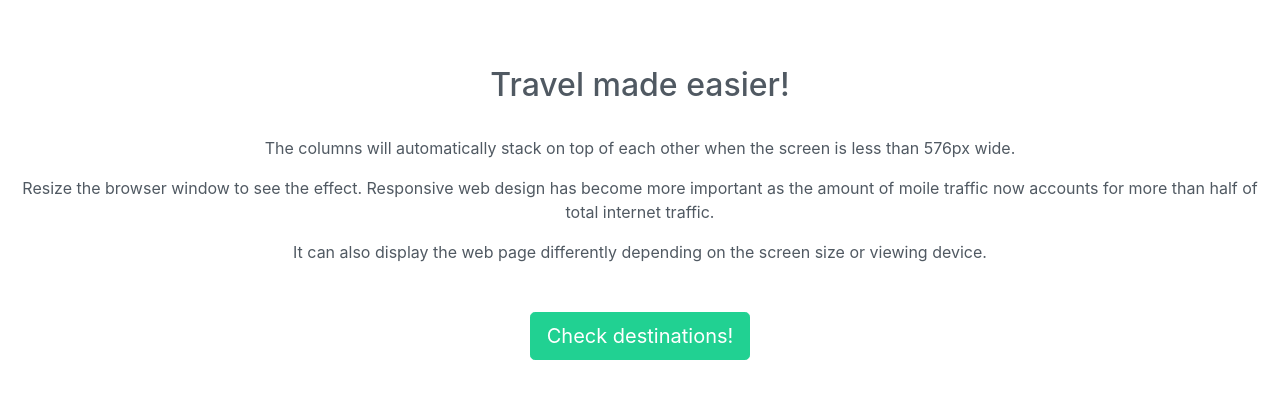
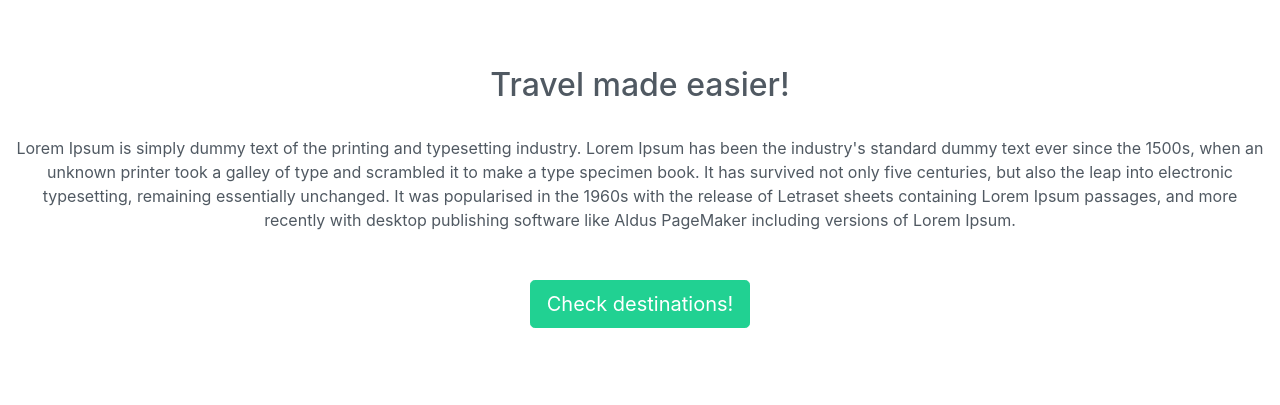
Before and after one commit to ungurudragos/ungurudragos.github.io, a plain HTML site: page index.html in a window 1280 px wide. Shown: the part 1200-1605 px from the top of the page. Drawn offline with nearby package versions, Linux system fonts and the light colour scheme.

Commit message:
Update index.html

```diff
--- a/index.html
+++ b/index.html
@@ -103,9 +103,7 @@ else {
     	<div class="row padding2">
     		<div class="col-md-12 text-center">
     			<h2>Travel made easier!</h2>
-    		<p>The columns will automatically stack on top of each other when the screen is less than 576px wide.</p>
-    		<p>Resize the browser window to see the effect. Responsive web design has become more important as the amount of moile traffic now accounts for more than half of total internet traffic.</p>
-    		<p>It can also display the web page differently depending on the screen size or viewing device.</p>
+    		<p>Lorem Ipsum is simply dummy text of the printing and typesetting industry. Lorem Ipsum has been the industry's standard dummy text ever since the 1500s, when an unknown printer took a galley of type and scrambled it to make a type specimen book. It has survived not only five centuries, but also the leap into electronic typesetting, remaining essentially unchanged. It was popularised in the 1960s with the release of Letraset sheets containing Lorem Ipsum passages, and more recently with desktop publishing software like Aldus PageMaker including versions of Lorem Ipsum.</p>
         <a href="threes2.html" class="btn btn-secondary btn-lg">Check destinations!</a>
 
     	</div>
```
